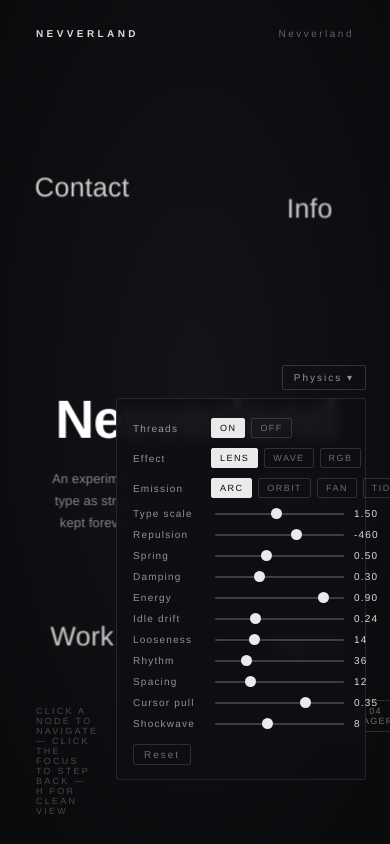
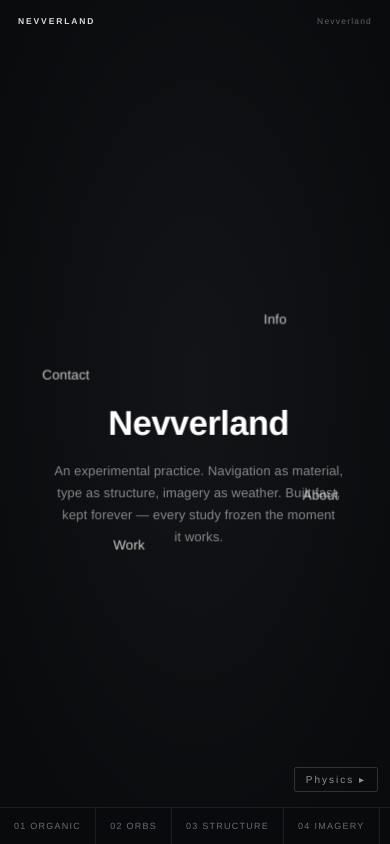
Before and after one commit to nessim-higson/nevverland, a React (Vite) app: page / in a window 390 px wide. Built offline with nearby package versions, Linux system fonts and the light colour scheme; a web font is replaced by a local one.

Commit message:
v22: mobile responsiveness — viewport scale factor, responsive chrome, no-clip containment

```diff
--- a/src/App.jsx
+++ b/src/App.jsx
@@ -7,6 +7,13 @@ import Controls from './Controls'
 import { useSimulation } from './useSimulation'
 import { ancestorsOf } from './layout'
 import { NAV } from './data'
+import { PHYSICS } from './config'
+
+// Shrink type + geometry together as the viewport narrows, so the whole
+// spatial composition fits a phone. ~1 above 1080px, ~0.5 on a 375 phone.
+function viewportScale(w) {
+  return Math.max(0.5, Math.min(1, (w - 80) / 1000))
+}
 
 // Which node has focus when the page loads (any id from data.js).
 const INITIAL_FOCUS = NAV.id
@@ -53,9 +60,11 @@ export default function App() {
   useEffect(() => {
     const el = containerRef.current
     const rect = el.getBoundingClientRect()
+    PHYSICS.VIEWPORT_SCALE = viewportScale(rect.width)
     setDims({ width: rect.width, height: rect.height })
     const ro = new ResizeObserver(([entry]) => {
       const { width, height } = entry.contentRect
+      PHYSICS.VIEWPORT_SCALE = viewportScale(width)
       setDims({ width, height })
     })
     ro.observe(el)
--- a/src/Controls.jsx
+++ b/src/Controls.jsx
@@ -25,7 +25,11 @@ const PARAMS = [
 const DEFAULTS = PARAMS.map((p) => p.obj[p.key])
 
 export default function Controls({ onTune }) {
-  const [open, setOpen] = useState(true)
+  // collapsed by default on phones — the panel is a power feature and
+  // would otherwise cover the whole small screen
+  const [open, setOpen] = useState(
+    typeof window === 'undefined' ? true : window.innerWidth > 680
+  )
   // local mirror purely to re-render slider labels
   const [, setV] = useState(0)
 
--- a/src/FocusSpace.jsx
+++ b/src/FocusSpace.jsx
@@ -17,10 +17,10 @@ const CHIP_R = 150 // ring radius while an image is full screen
 //   arc   — stable arc over the word, skipping the copy below
 //   orbit — a full ring slowly revolving around the word
 //   fan   — frames trailing away into the corridor's depth
-function emitSlots(n, full, variant, t) {
+function emitSlots(n, full, variant, t, vs = 1) {
   // chips always settle onto the stable arc — image nav stays still
   if (full || variant === 'arc') {
-    const r = full ? CHIP_R : EMIT_R
+    const r = (full ? CHIP_R : EMIT_R) * vs
     return Array.from({ length: n }, (_, i) => {
       const a =
         ((ARC_START + (n > 1 ? (i * ARC_SPAN) / (n - 1) : ARC_SPAN / 2)) * Math.PI) / 180
@@ -29,20 +29,20 @@ function emitSlots(n, full, variant, t) {
   }
   if (variant === 'fan') {
     return Array.from({ length: n }, (_, i) => ({
-      ox: 240 + i * 130,
-      oy: -36 - i * 38,
+      ox: (240 + i * 130) * vs,
+      oy: (-36 - i * 38) * vs,
       z: -110 - i * 175,
     }))
   }
   if (variant === 'tide') {
     // a slow current: frames drift past the word in lanes at different
     // depths, wrapping around — the work flows while the name holds
-    const LOOP = 1280
+    const LOOP = 1280 * vs
     return Array.from({ length: n }, (_, i) => {
       const ox = ((t * 42 + i * (LOOP / n)) % LOOP) - LOOP / 2
       return {
         ox,
-        oy: (i % 2 ? -1 : 1) * (105 + (i % 3) * 38) + Math.sin(t * 0.7 + i) * 14,
+        oy: ((i % 2 ? -1 : 1) * (105 + (i % 3) * 38) + Math.sin(t * 0.7 + i) * 14) * vs,
         z: -120 - (i % 3) * 150,
       }
     })
@@ -51,7 +51,7 @@ function emitSlots(n, full, variant, t) {
   const spin = (t * 9 * Math.PI) / 180
   return Array.from({ length: n }, (_, i) => {
     const a = (i / n) * Math.PI * 2 - Math.PI / 2 + spin
-    return { ox: Math.cos(a) * EMIT_R * 1.3, oy: Math.sin(a) * EMIT_R * 0.85, z: -150 }
+    return { ox: Math.cos(a) * EMIT_R * 1.3 * vs, oy: Math.sin(a) * EMIT_R * 0.85 * vs, z: -150 }
   })
 }
 
@@ -120,8 +120,9 @@ export default function FocusSpace({ sim, activeId, width, height, onNavigate })
   const media = isLeaf && active.media ? active.media : null
   // media-less leaves keep the corridor-end room image
   const room = !media && active?.img && isLeaf ? active : null
+  const vs = P.VIEWPORT_SCALE
   const slots = media
-    ? emitSlots(media.length, fullI != null, P.EMIT, performance.now() / 1000)
+    ? emitSlots(media.length, fullI != null, P.EMIT, performance.now() / 1000, vs)
     : []
   const full = media && fullI != null ? media[fullI] : null
 
@@ -176,8 +177,8 @@ export default function FocusSpace({ sim, activeId, width, height, onNavigate })
           {media.map((m, i) => {
             const s = slots[i]
             const big = i % 2 === 0
-            const w = full ? 64 : big ? 200 : 160
-            const h = full ? 64 : w * (big ? 1.24 : 0.78)
+            const w = (full ? 64 : big ? 200 : 160) * vs
+            const h = (full ? 64 : (big ? 200 : 160) * (big ? 1.24 : 0.78)) * vs
             return (
               <div
                 key={`${activeId}-em-${i}`}
--- a/src/RingsSpace.jsx
+++ b/src/RingsSpace.jsx
@@ -1,5 +1,5 @@
-import { useEffect, useRef, useState } from 'react'
-import { fsFor } from './config'
+import { useState } from 'react'
+import { PHYSICS as P, fsFor } from './config'
 
 // ─────────────────────────────────────────────────────────────
 // 08 RINGS — the corridor seen HEAD-ON.
@@ -20,6 +20,7 @@ const RING_STEP = 165 // radius added per level of distance
 export default function RingsSpace({ sim, activeId, width, height, onNavigate }) {
   const { visibleNodes, roles, byId } = sim
   const [hoverId, setHoverId] = useState(null)
+  const STEP = RING_STEP * P.VIEWPORT_SCALE // rings tighten on small screens
   const cx = width / 2
   const cy = height / 2 - 20
 
@@ -65,17 +66,17 @@ export default function RingsSpace({ sim, activeId, width, height, onNavigate })
           x = cx
           y = cy
         } else if (role === 'child') {
-          ;({ x, y } = place(n, RING_STEP * 1.32))
+          ;({ x, y } = place(n, STEP * 1.32))
           opacity = 0.9
         } else if (role === 'sibling') {
-          ;({ x, y } = place(n, RING_STEP * 2.15))
+          ;({ x, y } = place(n, STEP * 2.15))
           opacity = 0.42
         } else if (role === 'parent') {
-          ;({ x, y } = place(n, RING_STEP * (1 + dist) * 1.45))
+          ;({ x, y } = place(n, STEP * (1 + dist) * 1.45))
           opacity = Math.max(0.22, 0.55 - dist * 0.15)
         } else {
           // distant branches share their level's outer ring
-          ;({ x, y } = place(n, RING_STEP * 2.9))
+          ;({ x, y } = place(n, STEP * 2.9))
           opacity = 0.2
         }
 
--- a/src/config.js
+++ b/src/config.js
@@ -55,6 +55,11 @@ export const PHYSICS = {
   // Master type scale — the headline control. 1 = the old sizing;
   // larger values make the focus dramatically dominant.
   TYPE_SCALE: 1.5,
+
+  // Responsive multiplier set from the viewport width (App resize) —
+  // shrinks type AND geometry together on small screens so the whole
+  // spatial composition fits a phone. 1 on desktop.
+  VIEWPORT_SCALE: 1,
 
   SPACING: 12,    // extra collision padding between labels — the
                   // anti-overlap dial (0 = touching allowed)
@@ -127,14 +132,16 @@ export const labelWidth = (label, fs) => label.length * fs * 0.58
 export function fsFor(role, label, width) {
   const base = TYPE_ROLES[role].fs
   const s = PHYSICS.TYPE_SCALE
+  const vs = PHYSICS.VIEWPORT_SCALE
   let f =
     role === 'active'
       ? base * s
       : role === 'child'
         ? base * (1 + (s - 1) * 0.4)
         : base * (1 + (s - 1) * 0.15)
+  f *= vs
   if (role === 'active' && label && width) {
-    f = Math.min(f, (width * 0.8) / (label.length * 0.58))
+    f = Math.min(f, (width * 0.82) / (label.length * 0.58))
   }
   return f
 }
--- a/src/index.css
+++ b/src/index.css
@@ -169,7 +169,7 @@ body {
   position: absolute;
   left: 0;
   top: 0;
-  max-width: 42ch;
+  max-width: min(42ch, 86vw);
   font-size: 13px;
   line-height: 22px;
   letter-spacing: 0.01em;
@@ -315,7 +315,7 @@ body {
   position: absolute;
   left: clamp(28px, 7vw, 110px);
   top: clamp(72px, 13vh, 130px);
-  max-width: 30ch;
+  max-width: min(30ch, 84vw);
   pointer-events: auto;
   z-index: 60;
 }
@@ -772,7 +772,7 @@ body {
 .nodeCopy {
   position: absolute;
   z-index: 2;
-  max-width: 38ch;
+  max-width: min(38ch, 86vw);
   font-size: 13px;
   line-height: 22px;
   letter-spacing: 0.01em;
@@ -939,3 +939,72 @@ body {
 .stage .tune {
   transition: opacity 0.5s ease;
 }
+
+/* ── mobile / narrow viewports ────────────────────────────── */
+@media (max-width: 680px) {
+  /* header + breadcrumb shrink and tighten */
+  .chrome {
+    padding: 16px 18px;
+    font-size: 8.5px;
+    letter-spacing: 0.14em;
+  }
+  .wordmark {
+    letter-spacing: 0.22em;
+  }
+
+  /* the footer becomes a single scrollable rail of mode chips; the
+     verbose hint is dropped (it wrapped into a tall column) */
+  .chrome.bottom {
+    padding: 0;
+    bottom: 0;
+    flex-direction: column;
+    align-items: stretch;
+  }
+  .chrome.bottom .hint {
+    display: none;
+  }
+  .switch {
+    width: 100%;
+    gap: 0;
+    overflow-x: auto;
+    flex-wrap: nowrap;
+    -webkit-overflow-scrolling: touch;
+    scrollbar-width: none;
+    background: rgba(10, 11, 13, 0.85);
+    backdrop-filter: blur(8px);
+    border-top: 1px solid rgba(255, 255, 255, 0.08);
+  }
+  .switch::-webkit-scrollbar {
+    display: none;
+  }
+  .switch button {
+    flex: 0 0 auto;
+    border: none;
+    border-right: 1px solid rgba(255, 255, 255, 0.08);
+    border-radius: 0;
+    padding: 13px 14px;
+    font-size: 9px;
+  }
+
+  /* the physics panel becomes a bottom sheet — full width, capped
+     height, scrollable; starts collapsed (Controls sets open=false) */
+  .tune {
+    left: 12px;
+    right: 12px;
+    bottom: 52px;
+  }
+  .tuneBody {
+    width: auto;
+    max-height: 52vh;
+    overflow-y: auto;
+  }
+  .tuneRow input[type='range'] {
+    min-width: 0;
+  }
+
+  /* media collage / gallery captions sit clear of the bottom rail */
+  .mediaFrame,
+  .glStage {
+    bottom: 56px;
+  }
+}
--- a/src/useSimulation.js
+++ b/src/useSimulation.js
@@ -50,7 +50,7 @@ function childRingForce(getActive, getChildren, ringScale = 1) {
   function force(alpha) {
     const a = getActive()
     if (!a) return
-    const ring = P.CHILD_RING * ringScale
+    const ring = P.CHILD_RING * ringScale * P.VIEWPORT_SCALE
     for (const n of getChildren()) {
       let dx = n.x - a.x
       let dy = n.y - a.y
@@ -133,13 +133,16 @@ function buildCascadeSpecs(activeId, visible, roles, byId, copyClear = 0) {
   const ancestors = ancestorsOf(activeId, byId) // [parent, grandparent, …]
   const specs = []
 
-  // The children's indent must clear the active label, however long it is.
-  const colW = Math.max(C.COL_W, labelWidth(active.label, fsFor('active')) + 70)
+  const vs = P.VIEWPORT_SCALE
+  // The children's indent must clear the active label; on narrow screens
+  // the indent tightens so the column stacks nearly under the focus.
+  const colW = Math.max(C.COL_W * vs * 0.78, labelWidth(active.label, fsFor('active')) + 30 * vs)
+  const breadStep = C.BREAD_STEP * vs
 
-  // row rhythm scales with the (slider-driven) type sizes, so larger
-  // type never outgrows its gaps and starts colliding into zig-zags
-  const rowGap = Math.max(C.GAP, fsFor('child') * 1.9)
-  const distGap = Math.max(C.GAP_DISTANT, fsFor('distant') * 2.4)
+  // row rhythm must always exceed twice the collision radius
+  // (fsFor*0.8) or rows fight the collide force and scatter
+  const rowGap = Math.max(C.GAP * vs, fsFor('child') * 1.7 + 6)
+  const distGap = Math.max(C.GAP_DISTANT * vs, fsFor('distant') * 2 + 8)
 
   for (const n of visible) {
     const role = roles.get(n.id)
@@ -170,8 +173,8 @@ function buildCascadeSpecs(activeId, visible, roles, byId, copyClear = 0) {
       specs.push({
         node: n,
         anchor: active,
-        dx: -C.BREAD_STEP * d,
-        dy: -C.ROW_LIFT * d,
+        dx: -breadStep * d,
+        dy: -C.ROW_LIFT * vs * d,
       })
     } else if (role === 'distant') {
       // Collapsed branch summaries stack under whichever breadcrumb
@@ -270,7 +273,8 @@ function buildStackSpecs(activeId, visible, roles, byId, copyClear, width, loose
 function containForce(width, height) {
   let nodes = []
   function force(alpha) {
-    const m = P.CONTAIN_MARGIN
+    // tighter walls on small screens so nodes use the whole canvas
+    const m = P.CONTAIN_MARGIN * P.VIEWPORT_SCALE
     for (const n of nodes) {
       if (n.x < m) n.vx += (m - n.x) * P.CONTAIN_STRENGTH * alpha
       if (n.x > width - m) n.vx -= (n.x - (width - m)) * P.CONTAIN_STRENGTH * alpha
@@ -411,11 +415,13 @@ export function useSimulation(activeId, width, height, mode = 'type', tuneV = 0)
     // space proportional to their visual weight. In TYPE mode it's dialed
     // way down — the cascade lattice owns the spacing there.
     const chargeScale = phys === 'type' ? C.CHARGE_SCALE : 1
+    // repulsion scales with the viewport so children don't splay off a
+    // small screen — the ring/cascade can't hold them otherwise
     sim.force(
       'charge',
       forceManyBody()
-        .strength((n) => P.CHARGE * ROLES[roleOf(n)].scale * chargeScale)
-        .distanceMax(P.CHARGE_MAX_DISTANCE)
+        .strength((n) => P.CHARGE * ROLES[roleOf(n)].scale * chargeScale * P.VIEWPORT_SCALE)
+        .distanceMax(P.CHARGE_MAX_DISTANCE * P.VIEWPORT_SCALE)
     )
 
     // Links: spring each connected pair toward its resting distance.
@@ -424,7 +430,7 @@ export function useSimulation(activeId, width, height, mode = 'type', tuneV = 0)
       'link',
       forceLink(links)
         .id((n) => n.id)
-        .distance((l) => P.LINK_DISTANCE[l.kind])
+        .distance((l) => P.LINK_DISTANCE[l.kind] * P.VIEWPORT_SCALE)
         .strength(phys === 'type' ? C.LINK_STRENGTH : 0.6)
     )
 
@@ -462,14 +468,15 @@ export function useSimulation(activeId, width, height, mode = 'type', tuneV = 0)
 
     let focusX, focusY
     if (phys === 'type') {
+      const vs = P.VIEWPORT_SCALE
       const aFs = fsFor('active', aNode.label, width)
-      const rowGap = Math.max(C.GAP, fsFor('child') * 1.9)
+      const rowGap = Math.max(C.GAP * vs, fsFor('child') * 1.7 + 6)
       const copyH =
         (stacked || mode === 'depth') && aNode.copy
           ? Math.min(150, Math.ceil(aNode.copy.length / 48) * 21 + 26)
           : 0
       // how far the composition reaches above / below the focus baseline
-      const above = depth * (stacked ? 34 : C.ROW_LIFT * 0.7) + aFs * 0.5 + 30
+      const above = depth * (stacked ? 34 : C.ROW_LIFT * vs * 0.7) + aFs * 0.5 + 30
       const below =
         aFs * 0.5 + copyH + childIds.length * rowGap +
         (sibCount ? 30 + sibCount * (stacked ? 30 : 0) : 0)
@@ -477,10 +484,10 @@ export function useSimulation(activeId, width, height, mode = 'type', tuneV = 0)
       focusY = height * 0.46 - (below - above) / 2
 
       // left margin on a real grid; children indent one column right of it
-      const edge = Math.max(64, width * 0.07)
+      const edge = Math.max(28, width * 0.06)
       const colW = stacked
         ? 0
-        : Math.max(C.COL_W, labelWidth(aNode.label, aFs) + 70)
+        : Math.max(C.COL_W * vs * 0.78, labelWidth(aNode.label, aFs) + 30 * vs)
       // widest child label at child size, so nothing clips right
       let maxChild = 0
       for (const id of childIds) {
@@ -488,9 +495,9 @@ export function useSimulation(activeId, width, height, mode = 'type', tuneV = 0)
       }
       // reserve room on the LEFT for the breadcrumb staircase so the
       // deepest ancestor never clips the edge
-      const leftReserve = stacked ? edge : edge + depth * C.BREAD_STEP
-      const rightLimit = width - 48 - colW - maxChild
-      focusX = Math.max(leftReserve, Math.min(leftReserve, rightLimit))
+      const leftReserve = stacked ? edge : edge + depth * C.BREAD_STEP * vs
+      const rightLimit = width - 24 - colW - maxChild
+      focusX = Math.max(edge, Math.min(leftReserve, Math.max(edge, rightLimit)))
     } else {
       focusX = cx
       focusY = cy
@@ -535,7 +542,9 @@ export function useSimulation(activeId, width, height, mode = 'type', tuneV = 0)
             mode === 'structure' ? 0 : C.LOOSE)
         : buildCascadeSpecs(activeId, visible, roles, byId, copyClear)
 
-      sim.force('ring', cascadeForce(specs, stacked ? Math.max(C.STRENGTH, 0.5) : C.STRENGTH))
+      // stiffer column spring so charge repulsion can't break the edge —
+      // matters most on small screens where everything sits closer
+      sim.force('ring', cascadeForce(specs, stacked ? 0.9 : C.STRENGTH))
     } else {
       // Children bloom onto a ring around the (moving) focus. The
       // centered text modes need a wider ring — labels, not dots.
```
